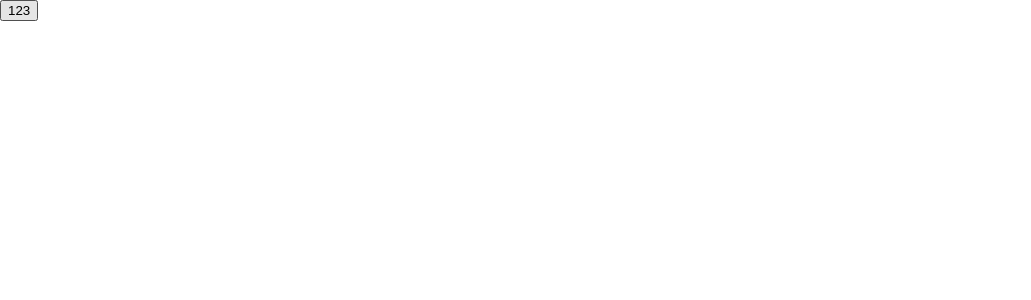
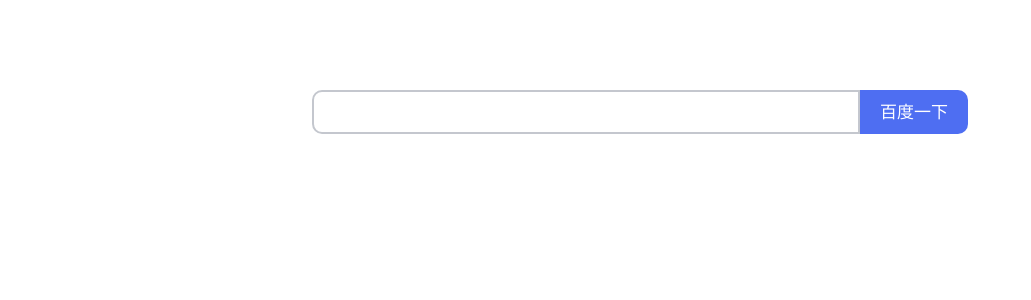
Before and after one commit to lan-he/lanhe-blog, a Vue app: page /home in a window 1280 px wide. Shown: the top 300 px of the page, without its empty margins (0-1031 px from the left). Built offline with nearby package versions, Linux system fonts and the light colour scheme.

Commit message:
解决vuex问题

```diff
--- /dev/null
+++ b/src/components/todolist.vue
@@ -0,0 +1,62 @@
+<template>
+  <div>
+    <input class="s_ipt" @focus="onFocus" />
+    <input type="submit" value="百度一下" class="s_btn" />
+  </div>
+</template>
+<script lang="ts">
+import { defineComponent, reactive } from 'vue'
+import { useStore } from 'vuex'
+export default defineComponent({
+  name: 'App',
+  setup() {
+    const state = reactive({
+      show: false
+    })
+    const store = useStore()
+    const onFocus = () => {
+      state.show = true
+      console.log(store.state.todolist.items)
+    }
+    return {
+      state,
+      onFocus
+    }
+  }
+})
+</script>
+<style scoped>
+.s_ipt {
+  width: 512px;
+  height: 16px;
+  padding: 12px 16px;
+  font-size: 16px;
+  margin: 0;
+  vertical-align: top;
+  outline: 0;
+  box-shadow: none;
+  border-radius: 10px 0 0 10px;
+  border: 2px solid #c4c7ce;
+  background: #fff;
+  color: #222;
+  overflow: hidden;
+  box-sizing: content-box;
+}
+.s_btn {
+  cursor: pointer;
+  width: 108px;
+  height: 44px;
+  line-height: 45px;
+  line-height: 44px\9;
+  padding: 0;
+  background: 0 0;
+  background-color: #4e6ef2;
+  border-radius: 0 10px 10px 0;
+  font-size: 17px;
+  color: #fff;
+  box-shadow: none;
+  font-weight: 400;
+  border: none;
+  outline: 0;
+}
+</style>
--- a/src/main.ts
+++ b/src/main.ts
@@ -1,8 +1,9 @@
 import { createApp } from 'vue'
 import App from './App.vue'
 import router from './router'
+import store from './store'
 
 const app = createApp(App)
-
 app.use(router)
+app.use(store)
 app.mount('#app')
--- /dev/null
+++ b/src/store/index.ts
@@ -0,0 +1,8 @@
+import { createStore } from 'vuex'
+import todolist from './modules/todolist'
+const store = createStore({
+  modules: {
+    todolist
+  }
+})
+export default store
--- /dev/null
+++ b/src/store/modules/todolist.ts
@@ -0,0 +1,40 @@
+export interface State {
+  items: Array<any>
+}
+export interface Product {
+  id: number
+}
+const state = () => ({
+  items: [1, 2, 1]
+})
+
+// getters
+const getters = {
+  cartTotalPrice: (state: any) => {
+    return state.items
+  }
+}
+
+// actions
+const actions = {
+  addProductToCart({ commit }: { commit: any }, product: Product): void {
+    commit('pushProductToCart', { id: product.id })
+  }
+}
+
+// mutations
+const mutations = {
+  pushProductToCart(state: State, { id }: { id: number }): void {
+    state.items.push({
+      id,
+      quantity: 1
+    })
+  }
+}
+
+export default {
+  state,
+  getters,
+  actions,
+  mutations
+}
--- a/src/views/index.vue
+++ b/src/views/index.vue
@@ -1,22 +1,21 @@
 <template>
-  <button @click="opens">123</button>
+  <div class="root-box">
+    <Todolist class="todolist" />
+    <!-- <button @click="opens">123</button> -->
+  </div>
 </template>
 
 <script lang="ts">
 import { defineComponent } from 'vue'
-import { getListAPI, articleCreate } from '@/api/goods'
+import { articleCreate } from '@/api/goods'
+import Todolist from '@/components/todolist.vue'
 export default defineComponent({
   name: 'App',
-  components: {},
+  components: {
+    Todolist
+  },
   setup() {
     const opens = () => {
-      const as = {
-        username: 'heminxguan',
-        password: '123456'
-      }
-      getListAPI(as).then(res => {
-        console.log(res)
-      })
       const parameter = {
         articleTitle: 'heminxguan',
         articleContent: 'sssssssssss'
@@ -32,4 +31,13 @@
 })
 </script>
 
-<style></style>
+<style>
+.root-box {
+  display: flex;
+  justify-content: center;
+}
+.todolist {
+  margin: 0 auto;
+  margin-top: 7%;
+}
+</style>
```
Also changed, not shown: tsconfig.json (+5 -22 lines).
